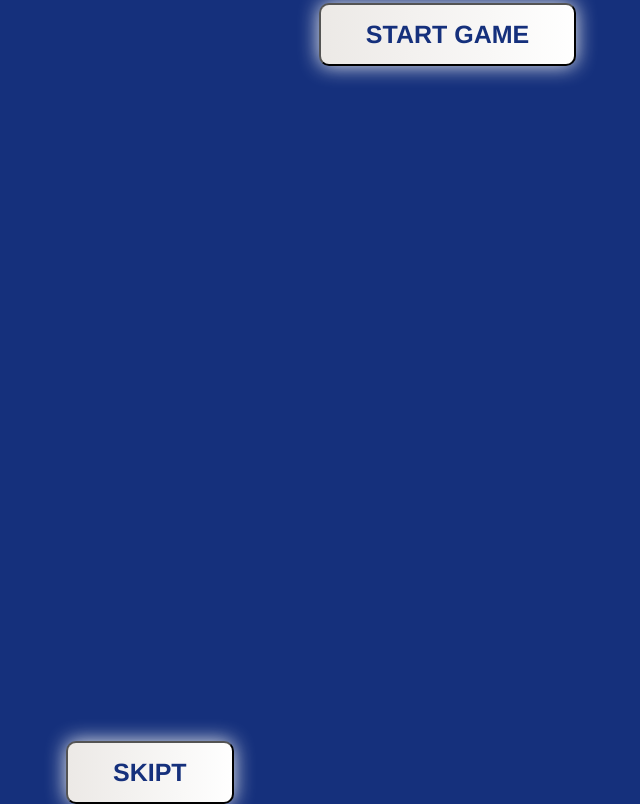
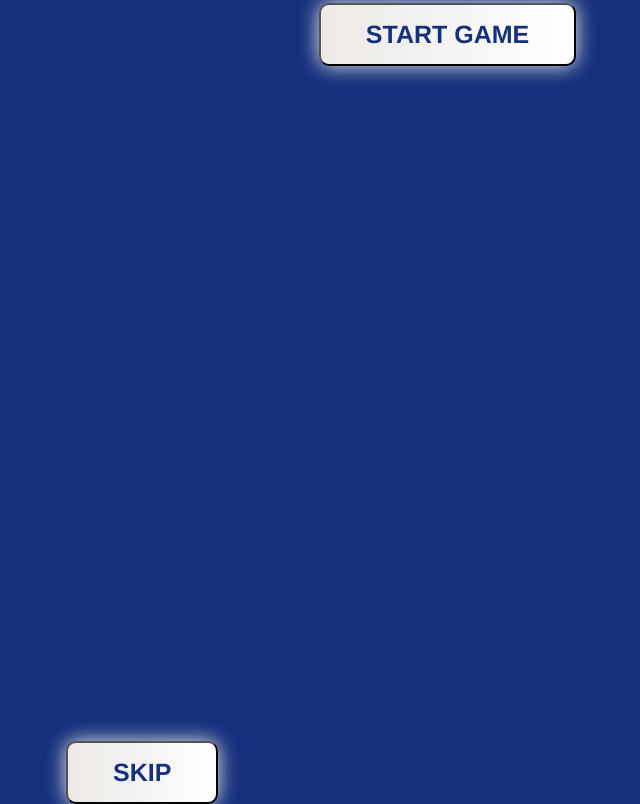
Before and after one commit to ItzelAlwarafi/RamadanTrivia, a plain HTML site: page index.html in a window 1280 px wide. Shown: the part 635-1439 px from the top of the page, without its empty margins (258-898 px from the left). Drawn offline with Linux system fonts and the light colour scheme.

Commit message:
final spelling error fixed

```diff
--- a/index.html
+++ b/index.html
@@ -34,7 +34,7 @@
    <input id="restartBtn"  type="button" onclick=" resetGame ()" value="Play Again"> </input>
 
    <input id ="endGameBtn" class="lowerbtns" type="button" onclick="endGame()" value="End Game"></input>
-   <input id ="skiptQtn" class="lowerbtns" type="button" onclick="nextQuestion()" value="Skipt"></input>
+   <input id ="skipQtn" class="lowerbtns" type="button" onclick="nextQuestion()" value="Skip"></input>
 
 
 </body>
--- a/style.css
+++ b/style.css
@@ -231,7 +231,7 @@ margin-top: 5%;
      flex-direction: row;
 
     }
-    #skiptQtn{
+    #skipQtn{
       background-image: linear-gradient(to right, #ECE9E6 0%, #FFFFFF  51%, #ECE9E6  100%);
       padding: 15px 45px;
       text-align: center;
@@ -248,7 +248,7 @@ margin-top: 5%;
       margin-left: 25%;
       margin-top: -4.5%;
     }
-    #skiptQtn:hover{
+    #skipQtn:hover{
       background-position: right center; /* change the direction of the change here */
       color: #fff;
       text-decoration: none;
```
